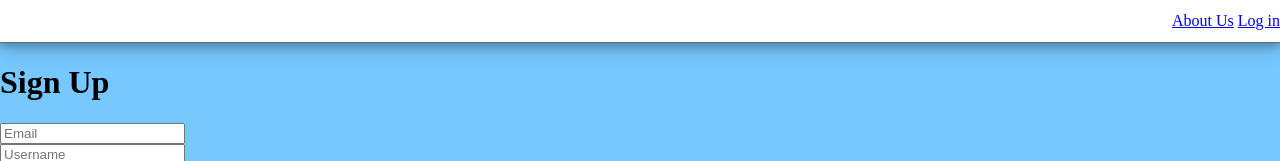
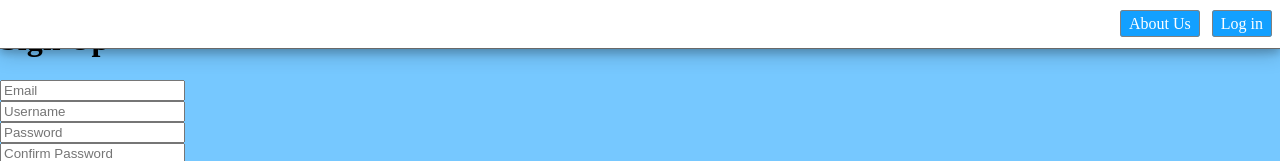
Before and after one commit to SavyCoding/Register-Page, a plain HTML site: page index.html in a window 1280 px wide. Shown: the top 161 px of the page. Drawn offline with Linux system fonts and the light colour scheme.

Commit message:
styled header

```diff
--- a/main.css
+++ b/main.css
@@ -11,4 +11,26 @@ body {
     box-shadow:
     0 4px 8px 0 rgba(0, 0, 0, 0.2),
     0 6px 20px 0 rgba(0, 0, 0, 0.19);
+    position: fixed;
+  top: 0;
+  left: 0;
+  width: 100vw;
   }
+
+  header a {
+    color: white;
+    background-color: #13a0ff;
+    border: solid 1px gray;
+    border-radius: 3px;
+    padding: .25rem .5rem;
+    margin-right: .5rem;
+    /* line-height adjusts the amount of space taken up for the font */
+    line-height: 1.5rem;
+    /* This removes the underline from the a tag */
+    text-decoration: none;
+  }
+
+  header a:hover {
+    background-color: #1084d1;
+    cursor: pointer;
+  }
```
